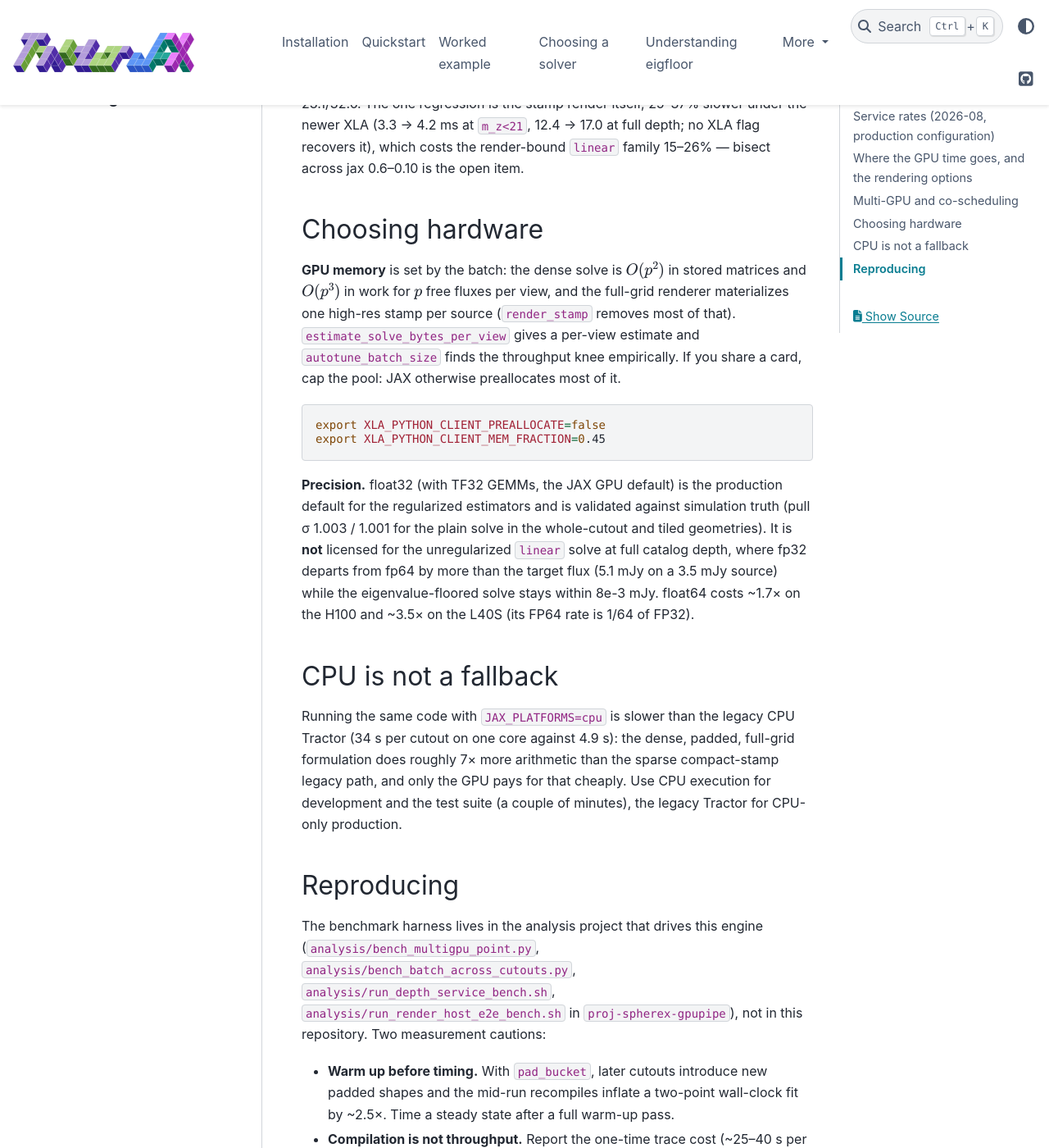
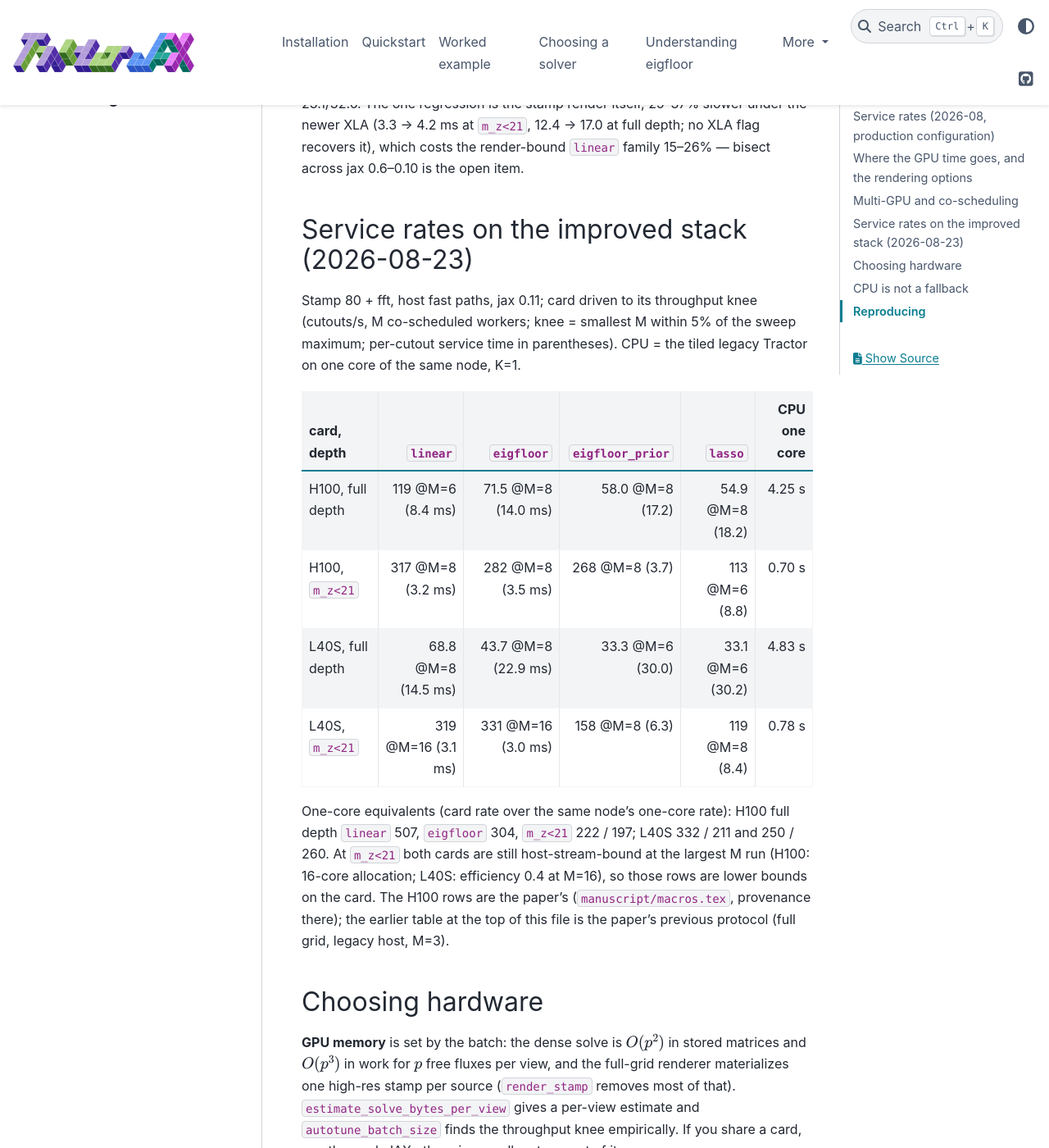
Before and after one commit to hbahk/tractor-jax, a Sphinx documentation site: the page built from docs/performance.md, in a window 1280 px wide and 1400 px high, scrolled down 4472 px. Shown: the whole window at 82% size. Built offline with Sphinx 7.4.7 and the PyData theme 0.15.4, drawn with Linux system fonts in a browser that asks for light colours.

Commit message:
docs(performance): improved-stack service rates for H100 and L40S at the card's knee, with one-core equivalents

```diff
--- a/docs/performance.md
+++ b/docs/performance.md
@@ -155,6 +155,28 @@ stamp render itself, 25–37% slower under the newer XLA (3.3 → 4.2 ms at
 the render-bound `linear` family 15–26% — bisect across jax 0.6–0.10 is the
 open item.
 
+## Service rates on the improved stack (2026-08-23)
+
+Stamp 80 + fft, host fast paths, jax 0.11; card driven to its throughput
+knee (cutouts/s, M co-scheduled workers; knee = smallest M within 5% of the
+sweep maximum; per-cutout service time in parentheses). CPU = the tiled
+legacy Tractor on one core of the same node, K=1.
+
+| card, depth | `linear` | `eigfloor` | `eigfloor_prior` | `lasso` | CPU one core |
+|---|---:|---:|---:|---:|---:|
+| H100, full depth | 119 @M=6 (8.4 ms) | 71.5 @M=8 (14.0 ms) | 58.0 @M=8 (17.2) | 54.9 @M=8 (18.2) | 4.25 s |
+| H100, `m_z<21` | 317 @M=8 (3.2 ms) | 282 @M=8 (3.5 ms) | 268 @M=8 (3.7) | 113 @M=6 (8.8) | 0.70 s |
+| L40S, full depth | 68.8 @M=8 (14.5 ms) | 43.7 @M=8 (22.9 ms) | 33.3 @M=6 (30.0) | 33.1 @M=6 (30.2) | 4.83 s |
+| L40S, `m_z<21` | 319 @M=16 (3.1 ms) | 331 @M=16 (3.0 ms) | 158 @M=8 (6.3) | 119 @M=8 (8.4) | 0.78 s |
+
+One-core equivalents (card rate over the same node's one-core rate): H100
+full depth `linear` 507, `eigfloor` 304, `m_z<21` 222 / 197; L40S 332 / 211
+and 250 / 260. At `m_z<21` both cards are still host-stream-bound at the
+largest M run (H100: 16-core allocation; L40S: efficiency 0.4 at M=16), so
+those rows are lower bounds on the card. The H100 rows are the paper's
+(`manuscript/macros.tex`, provenance there); the earlier table at the top of
+this file is the paper's previous protocol (full grid, legacy host, M=3).
+
 ## Choosing hardware
 
 **GPU memory** is set by the batch: the dense solve is $O(p^2)$ in stored
```
